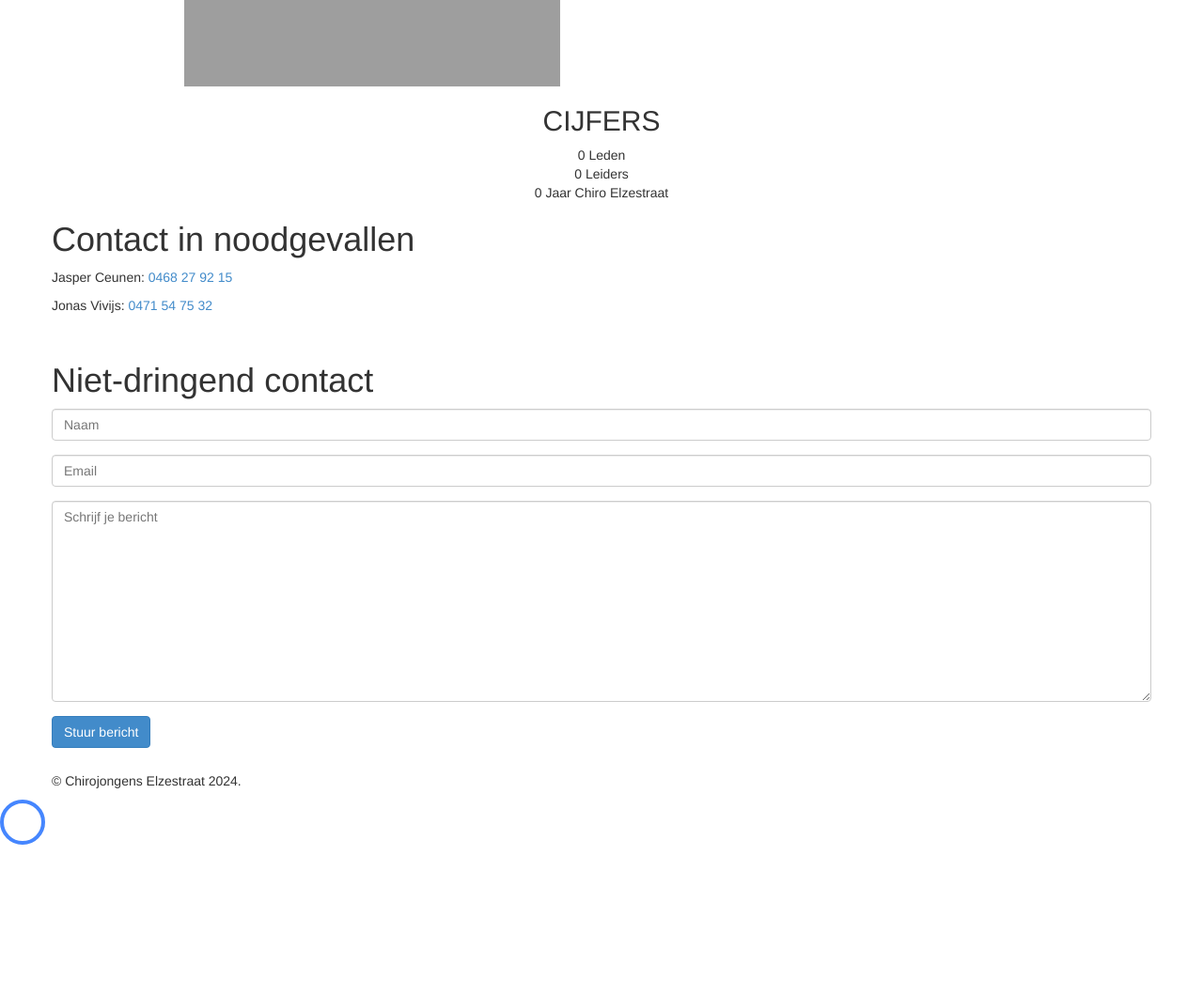
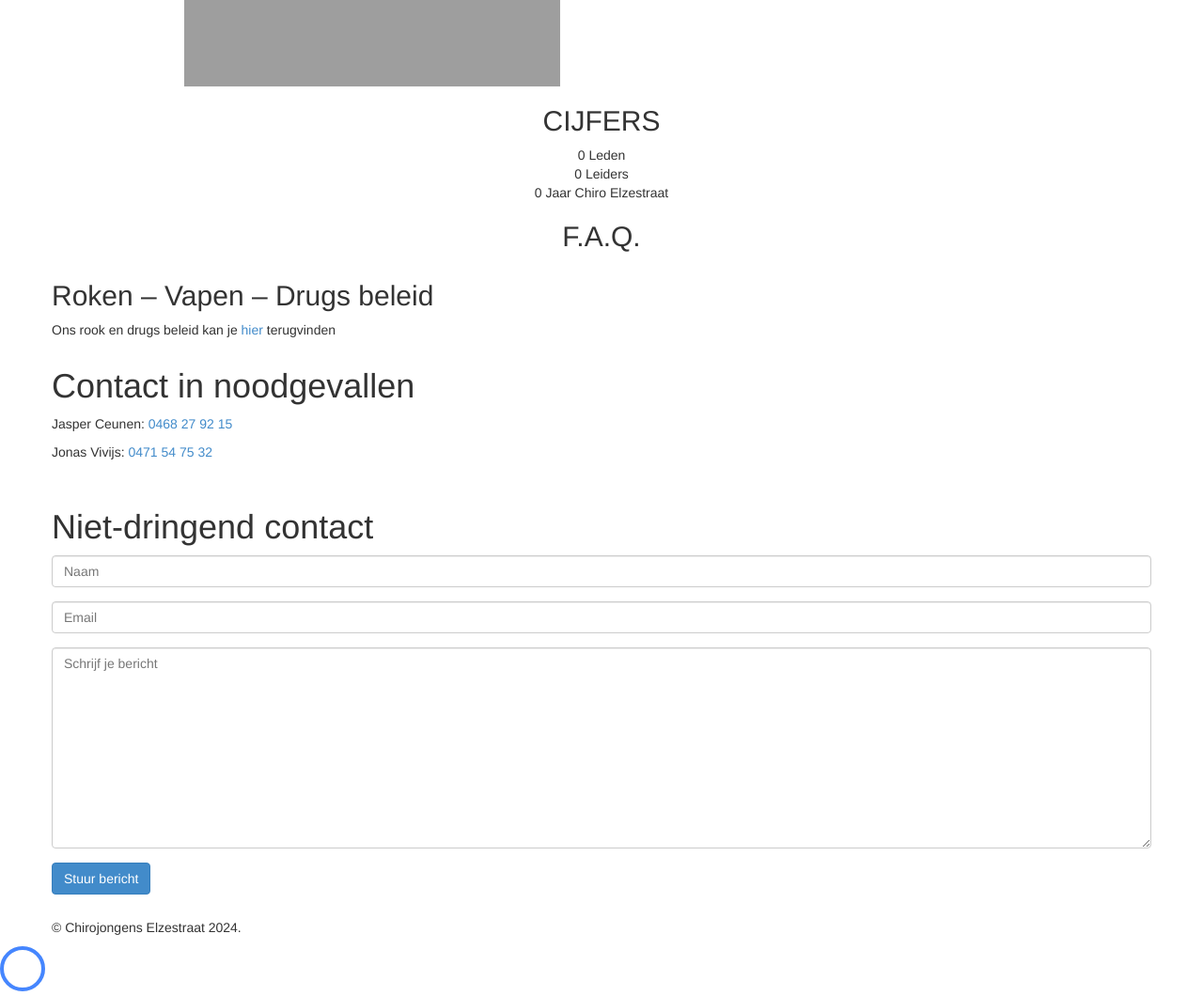
Before and after one commit to Chiro-Elzestraat/chiroelzestraat.be, a PHP site: page /chirojongens/index.php in a window 1280 px wide. Shown: the part 2885-3945 px from the top of the page at 94% size. Before the commit the page ends 3784 px from the top, so only its background shows below. Run offline with PHP 8.4, Linux system fonts and the light colour scheme; some libraries are stand-ins or nearby versions; grey boxes are pictures that could not be loaded.

Commit message:
drugsbeleid faq

```diff
--- a/chirojongens/index.php
+++ b/chirojongens/index.php
@@ -437,6 +437,7 @@ $_SESSION['r'] = $r;
 
   </section>
   <section class="ftco-section bg-slant ftco-slant ftco-slant-white" id="section-counter">
+
     <div class="container">
       <div class="row mb-5">
         <div class="col-md-12 text-center ftco-animate">
@@ -464,6 +465,20 @@ $_SESSION['r'] = $r;
           </div>
         </div>
       </div>
+    </div>
+
+    <div class="container">
+      <div class="row mb-5">
+        <div class="col-md-12 text-center ftco-animate">
+          <h2 class="text-uppercase ftco-uppercase">F.A.Q.</h2>
+        </div>
+      </div>
+
+      <div class="row">
+        <h2>Roken – Vapen – Drugs beleid</h2>
+        <p>Ons rook en drugs beleid kan je <a href="https://docs.google.com/document/d/1wAZEWRUqxB2IpmUwKgUxwfvjvoU_3fP9">hier</a> terugvinden</p>
+      </div>
+    </div>
 
   </section>
   <section class="ftco-section bg-light  ftco-slant ftco-slant-white" id="section-contact">
```
